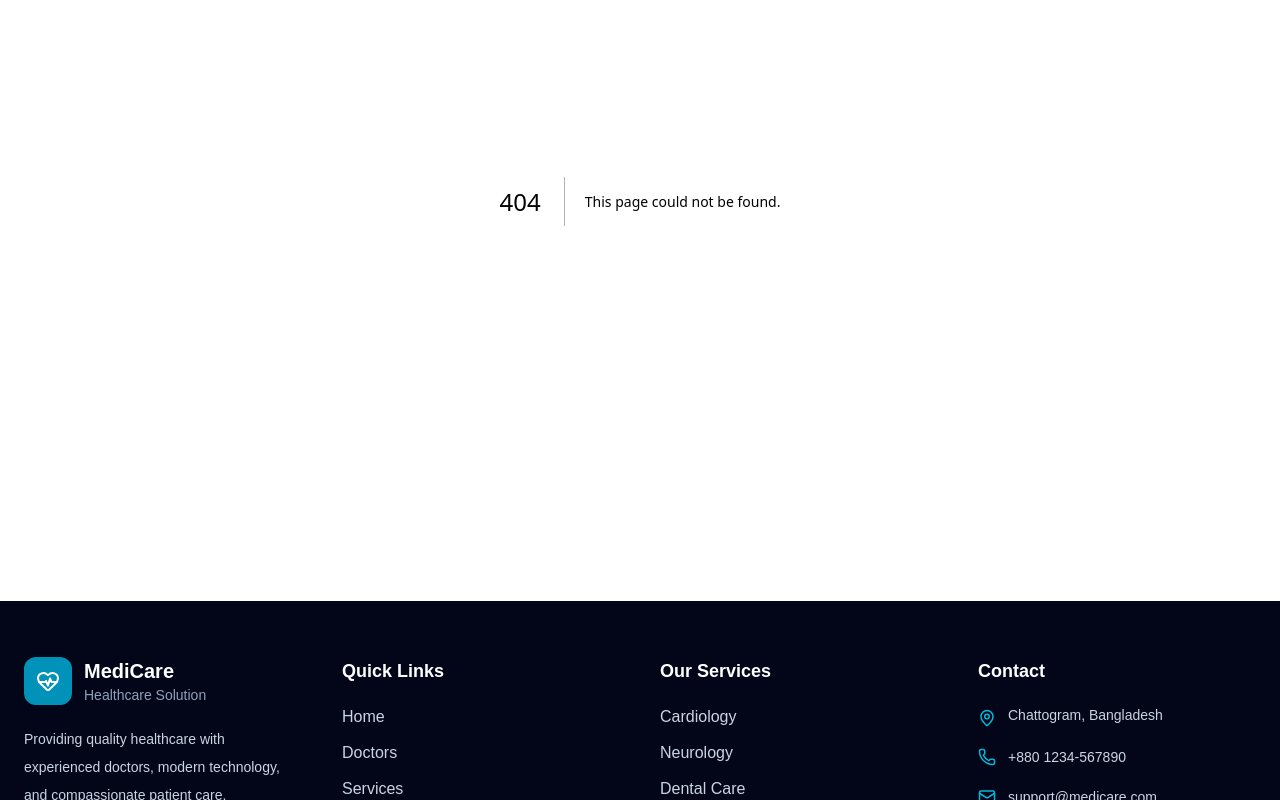
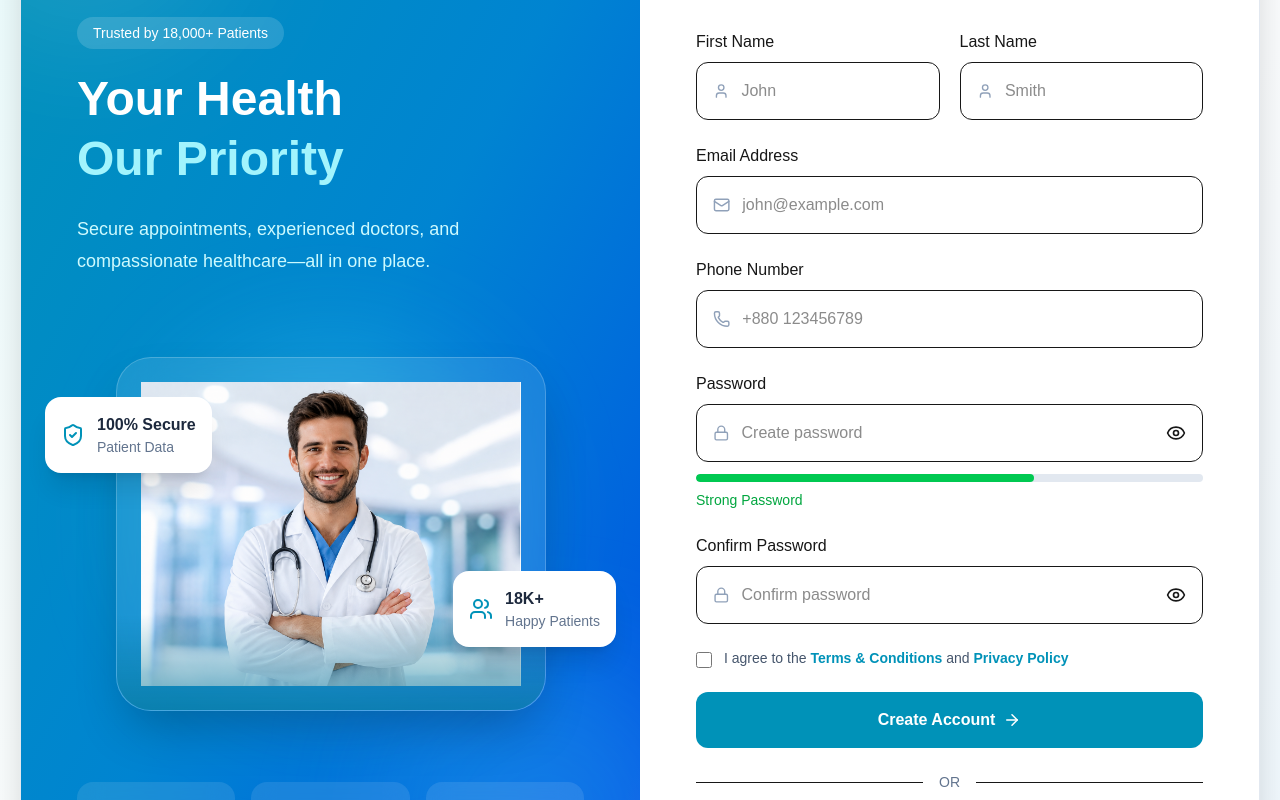
Before and after one commit to rashelmahomud/helth-care, a Next.js app: page /register in a window 1280 px wide. Before the commit this address had no page. Shown: the part 280-1080 px from the top of the page. Built offline with nearby package versions, Linux system fonts and the light colour scheme.

Commit message:
added login register page

```diff
--- /dev/null
+++ b/src/app/register/page.tsx
@@ -0,0 +1,21 @@
+import AuthBanner from "@/src/components/auth/AuthBanner";
+import RegisterForm from "@/src/components/RegisterFrom";
+
+
+export default function RegisterPage() {
+    return (
+        <main className="min-h-screen bg-gradient-to-br from-cyan-50 via-white to-sky-50">
+            <div className="mx-auto flex min-h-screen max-w-7xl items-center justify-center px-5 py-10">
+                <div className="grid w-full overflow-hidden rounded-[32px] border border-slate-200 bg-white shadow-2xl lg:grid-cols-2">
+                    {/* Left Banner */}
+                    <AuthBanner />
+
+                    {/* Right Form */}
+                    <div className="flex items-center justify-center p-6 sm:p-10 lg:p-14">
+                        <RegisterForm />
+                    </div>
+                </div>
+            </div>
+        </main>
+    );
+}
--- /dev/null
+++ b/src/components/RegisterFrom.tsx
@@ -0,0 +1,238 @@
+"use client";
+
+import Link from "next/link";
+import { useState } from "react";
+import {
+    User,
+    Mail,
+    Phone,
+    Lock,
+    Eye,
+    EyeOff,
+    ArrowRight,
+} from "lucide-react";
+
+export default function RegisterForm() {
+    const [showPassword, setShowPassword] = useState(false);
+    const [showConfirm, setShowConfirm] = useState(false);
+
+    return (
+        <div className="w-full max-w-lg">
+            {/* Heading */}
+            <div className="mb-8">
+                <h1 className="text-4xl font-bold text-slate-900">
+                    Create Account
+                </h1>
+
+                <p className="mt-3 text-slate-500">
+                    Create your healthcare account to book appointments and manage your
+                    medical records.
+                </p>
+            </div>
+
+            <form className="space-y-6">
+                {/* Name */}
+                <div className="grid gap-5 md:grid-cols-2">
+                    <div>
+                        <label className="mb-2 block font-medium">
+                            First Name
+                        </label>
+
+                        <div className="flex items-center rounded-xl border px-4 focus-within:border-cyan-600">
+                            <User size={18} className="text-slate-400" />
+
+                            <input
+                                type="text"
+                                placeholder="John"
+                                className="w-full bg-transparent px-3 py-4 outline-none"
+                            />
+                        </div>
+                    </div>
+
+                    <div>
+                        <label className="mb-2 block font-medium">
+                            Last Name
+                        </label>
+
+                        <div className="flex items-center rounded-xl border px-4 focus-within:border-cyan-600">
+                            <User size={18} className="text-slate-400" />
+
+                            <input
+                                type="text"
+                                placeholder="Smith"
+                                className="w-full bg-transparent px-3 py-4 outline-none"
+                            />
+                        </div>
+                    </div>
+                </div>
+
+                {/* Email */}
+                <div>
+                    <label className="mb-2 block font-medium">
+                        Email Address
+                    </label>
+
+                    <div className="flex items-center rounded-xl border px-4 focus-within:border-cyan-600">
+                        <Mail size={18} className="text-slate-400" />
+
+                        <input
+                            type="email"
+                            placeholder="john@example.com"
+                            className="w-full bg-transparent px-3 py-4 outline-none"
+                        />
+                    </div>
+                </div>
+
+                {/* Phone */}
+                <div>
+                    <label className="mb-2 block font-medium">
+                        Phone Number
+                    </label>
+
+                    <div className="flex items-center rounded-xl border px-4 focus-within:border-cyan-600">
+                        <Phone size={18} className="text-slate-400" />
+
+                        <input
+                            type="tel"
+                            placeholder="+880 123456789"
+                            className="w-full bg-transparent px-3 py-4 outline-none"
+                        />
+                    </div>
+                </div>
+
+                {/* Password */}
+                <div>
+                    <label className="mb-2 block font-medium">
+                        Password
+                    </label>
+
+                    <div className="flex items-center rounded-xl border px-4 focus-within:border-cyan-600">
+                        <Lock size={18} className="text-slate-400" />
+
+                        <input
+                            type={showPassword ? "text" : "password"}
+                            placeholder="Create password"
+                            className="w-full bg-transparent px-3 py-4 outline-none"
+                        />
+
+                        <button
+                            type="button"
+                            onClick={() => setShowPassword(!showPassword)}
+                        >
+                            {showPassword ? (
+                                <EyeOff size={20} />
+                            ) : (
+                                <Eye size={20} />
+                            )}
+                        </button>
+                    </div>
+
+                    {/* Password Strength */}
+                    <div className="mt-3">
+                        <div className="h-2 overflow-hidden rounded-full bg-slate-200">
+                            <div className="h-full w-2/3 rounded-full bg-green-500"></div>
+                        </div>
+
+                        <p className="mt-2 text-sm text-green-600">
+                            Strong Password
+                        </p>
+                    </div>
+                </div>
+
+                {/* Confirm Password */}
+                <div>
+                    <label className="mb-2 block font-medium">
+                        Confirm Password
+                    </label>
+
+                    <div className="flex items-center rounded-xl border px-4 focus-within:border-cyan-600">
+                        <Lock size={18} className="text-slate-400" />
+
+                        <input
+                            type={showConfirm ? "text" : "password"}
+                            placeholder="Confirm password"
+                            className="w-full bg-transparent px-3 py-4 outline-none"
+                        />
+
+                        <button
+                            type="button"
+                            onClick={() => setShowConfirm(!showConfirm)}
+                        >
+                            {showConfirm ? (
+                                <EyeOff size={20} />
+                            ) : (
+                                <Eye size={20} />
+                            )}
+                        </button>
+                    </div>
+                </div>
+
+                {/* Terms */}
+                <label className="flex items-start gap-3 text-sm text-slate-600">
+                    <input
+                        type="checkbox"
+                        className="mt-1 h-4 w-4 accent-cyan-600"
+                    />
+
+                    <span>
+                        I agree to the{" "}
+                        <Link
+                            href="/terms"
+                            className="font-semibold text-cyan-600"
+                        >
+                            Terms & Conditions
+                        </Link>{" "}
+                        and{" "}
+                        <Link
+                            href="/privacy"
+                            className="font-semibold text-cyan-600"
+                        >
+                            Privacy Policy
+                        </Link>
+                    </span>
+                </label>
+
+                {/* Register */}
+                <button
+                    className="flex w-full items-center justify-center gap-2 rounded-xl bg-cyan-600 py-4 font-semibold text-white transition hover:bg-cyan-700"
+                >
+                    Create Account
+
+                    <ArrowRight size={18} />
+                </button>
+
+                {/* Divider */}
+                <div className="relative">
+                    <div className="absolute inset-0 flex items-center">
+                        <div className="w-full border-t"></div>
+                    </div>
+
+                    <div className="relative flex justify-center">
+                        <span className="bg-white px-4 text-sm text-slate-500">
+                            OR
+                        </span>
+                    </div>
+                </div>
+
+                {/* Google */}
+                <button
+                    type="button"
+                    className="w-full rounded-xl border py-4 font-medium transition hover:bg-slate-50"
+                >
+                    Continue with Google
+                </button>
+
+                {/* Login */}
+                <p className="text-center text-slate-600">
+                    Already have an account?{" "}
+                    <Link
+                        href="/login"
+                        className="font-semibold text-cyan-600"
+                    >
+                        Sign In
+                    </Link>
+                </p>
+            </form>
+        </div>
+    );
+}
```
